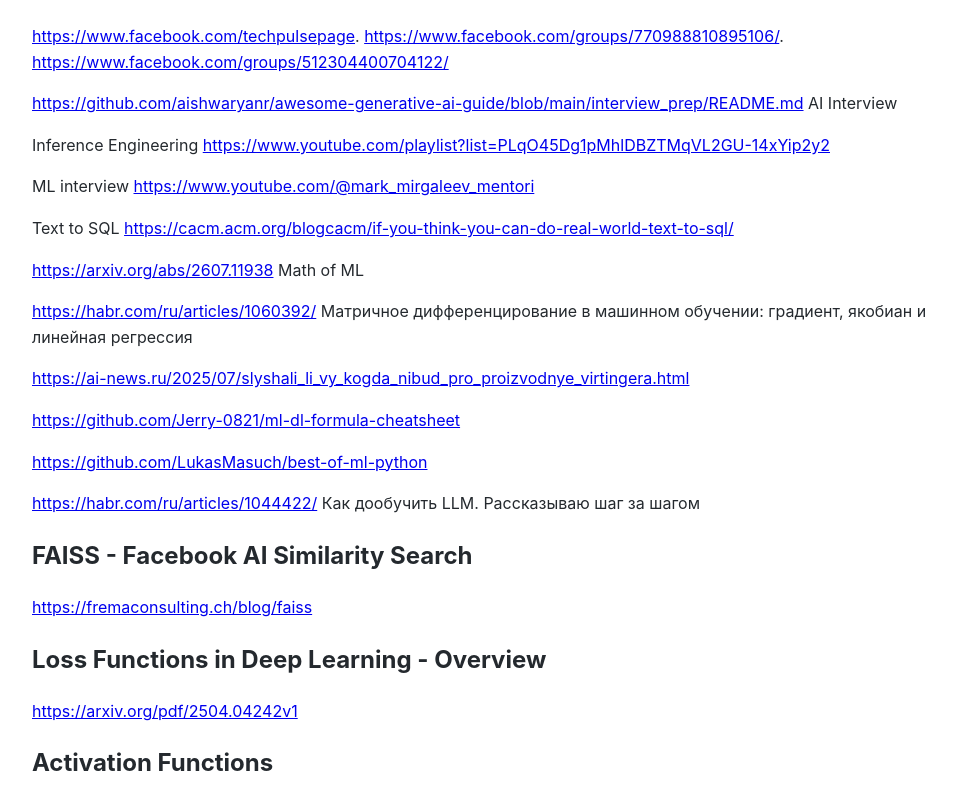
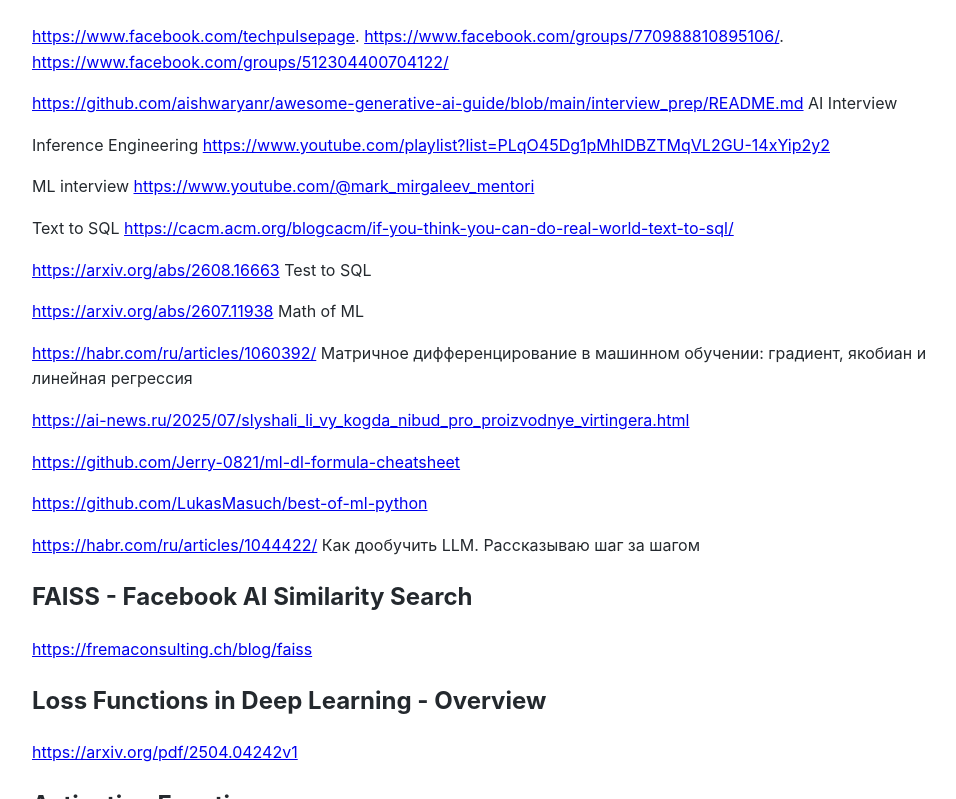
Before and after one commit to Michael-Lubinsky/michael-lubinsky.github.com, a Jekyll site: the page built from ml/mamba.md, in a window 1280 px wide and 900 px high, scrolled down 468 px, cut to the strip 0-799 px from the top of the window. Shown: the whole strip, without its empty margins (158-1114 px from the left). Built offline with Jekyll 4.4.1, drawn with Linux system fonts in a browser that asks for light colours; our own code applies the rules of GitHub Pages for plain Markdown files.

Commit message:
Add links for Test to SQL and Math of ML

```diff
--- a/ml/mamba.md
+++ b/ml/mamba.md
@@ -30,6 +30,8 @@
 
 Text to SQL
 <https://cacm.acm.org/blogcacm/if-you-think-you-can-do-real-world-text-to-sql/>
+
+<https://arxiv.org/abs/2608.16663> Test to SQL
 
 <https://arxiv.org/abs/2607.11938> Math of ML
 
```
